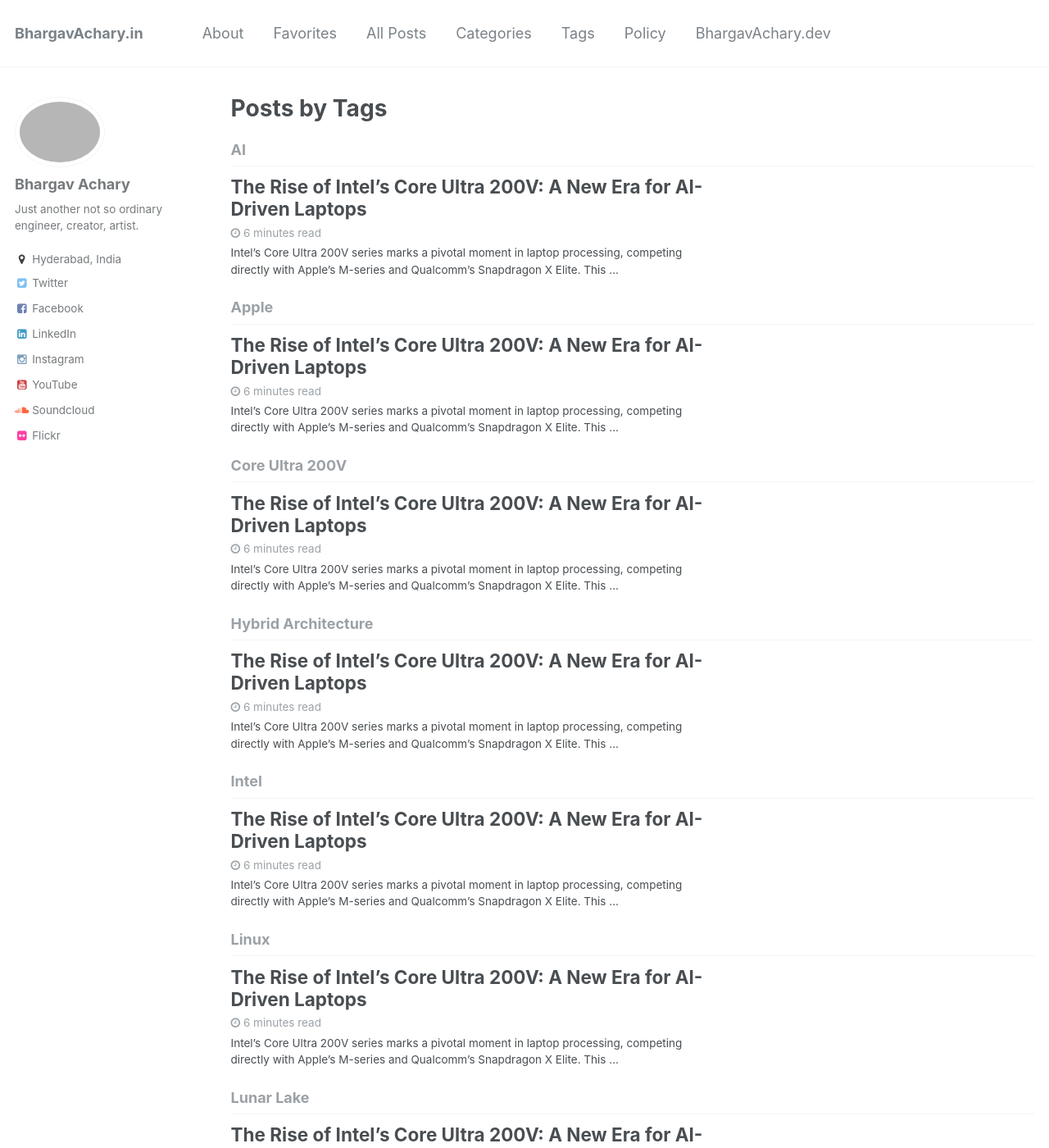
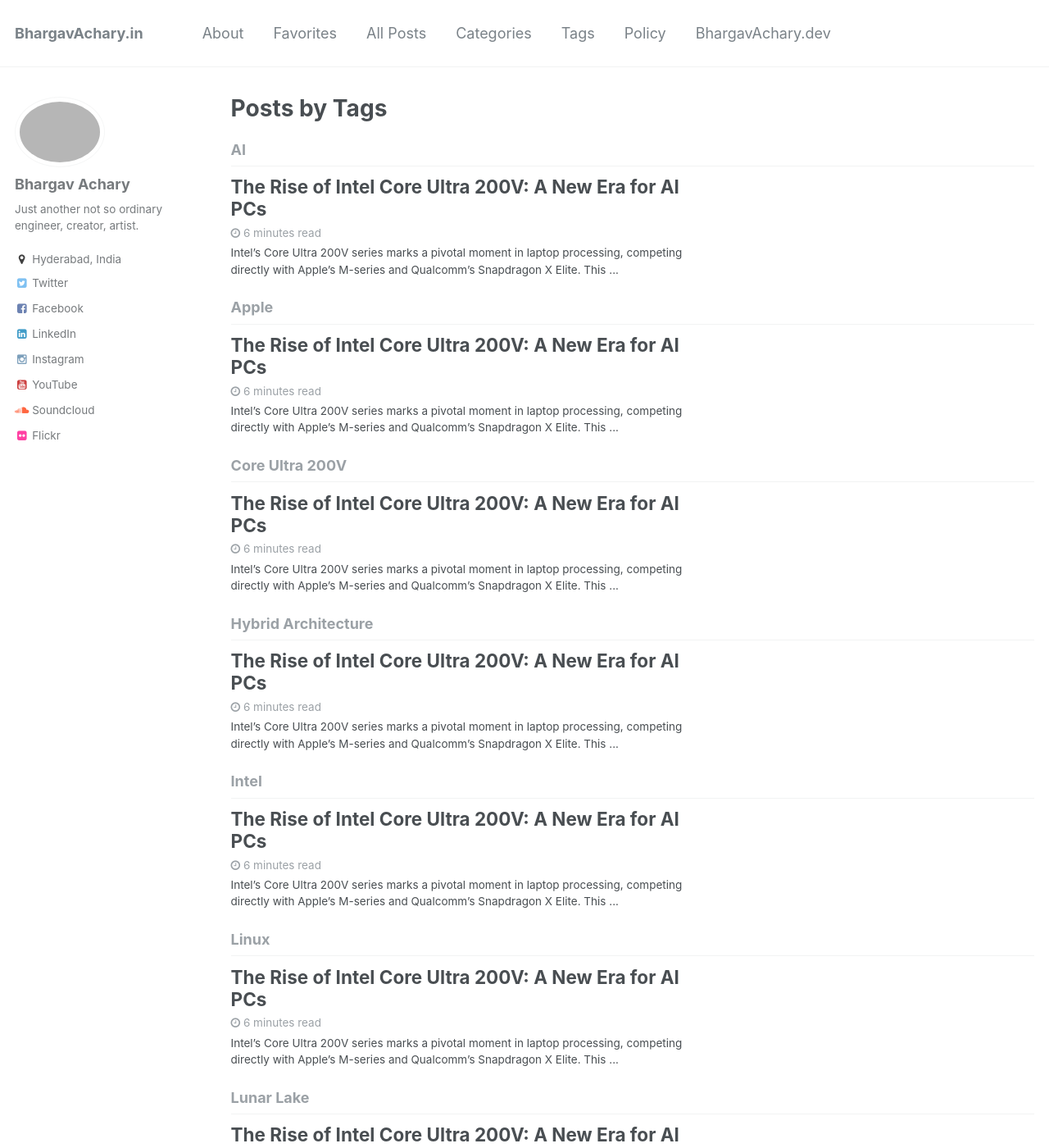
Before and after one commit to bhargavachary/bhargavachary.github.io, a Jekyll site: the page built from _pages/tag-archive.html, in a window 1280 px wide and 1400 px high. Shown: the whole window at 82% size. Built offline with Jekyll 4.4.1, drawn with Linux system fonts in a browser that asks for light colours; some of the changed lines change nothing that is shown; some of the changed text lies outside the part shown.

Commit message:
Update 2024-09-05-intel-core-ultra-lunar-lake-comeback.md

```diff
--- a/_posts/2024-09-05-intel-core-ultra-lunar-lake-comeback.md
+++ b/_posts/2024-09-05-intel-core-ultra-lunar-lake-comeback.md
@@ -1,5 +1,5 @@
 ---
-title: "The Rise of Intel’s Core Ultra 200V: A New Era for AI-Driven Laptops"
+title: "The Rise of Intel Core Ultra 200V: A New Era for AI PCs"
 author: Bhargav Achary
 date: 2024-09-05
 categories: [Technology, Hardware, AI, Laptops]
@@ -11,11 +11,11 @@
 
 For the past few years, **AMD's Ryzen series** and **Apple’s M-series** chips have dominated the laptop market. But, subsequently Apple especially since the launch of the **M1** in 2020, the **ARM-based architecture** coupled with **macOS integration** left competitors like **Intel** and **AMD** struggling to catch up. Meanwhile, **Qualcomm** made strides with its **Snapdragon** processors, though mainly in the mobile domain, with some hope from Snapdragon X series in the early 2024 for ultrabooks.
 
-However, this Tech-tember as we call it, Intel made a significant comeback with the launch of its **Core Ultra 200V series** (codenamed **Lunar Lake**). This release marks a major milestone, as Intel not only competes with **Apple’s M-series** but also aims to redefine **AI-driven computing** and **multi-threaded performance** in the laptop space.
+However, this Tech-tember as we call it, Intel made a significant comeback with the launch of its **Core Ultra 200V series** (codenamed **Lunar Lake**). This release marks a major milestone, as Intel not only competes with **Apple’s M-series** but also aims to redefine **AI-driven computing** and **multi-threaded performance** in the laptop space. So is this also the comback of the tech giant? Let's delve into it.
 
 ---
 
-## Part 1: The Core Ultra 2 – A New Hybrid Architecture
+## Part 1: The Core Ultra 200V – A New Hybrid Architecture
 
 Intel’s **Core Ultra 200V series** introduces a new **hybrid architecture** that integrates **Performance cores (P-cores)** and **Efficient cores (E-cores)**. This design is built to handle both **high-intensity workloads** and **everyday tasks** efficiently, providing both **speed** and **power savings**. The **Thread Director** dynamically manages task allocation between P-cores and E-cores, ensuring **optimal performance** and **battery life**.
 
```
